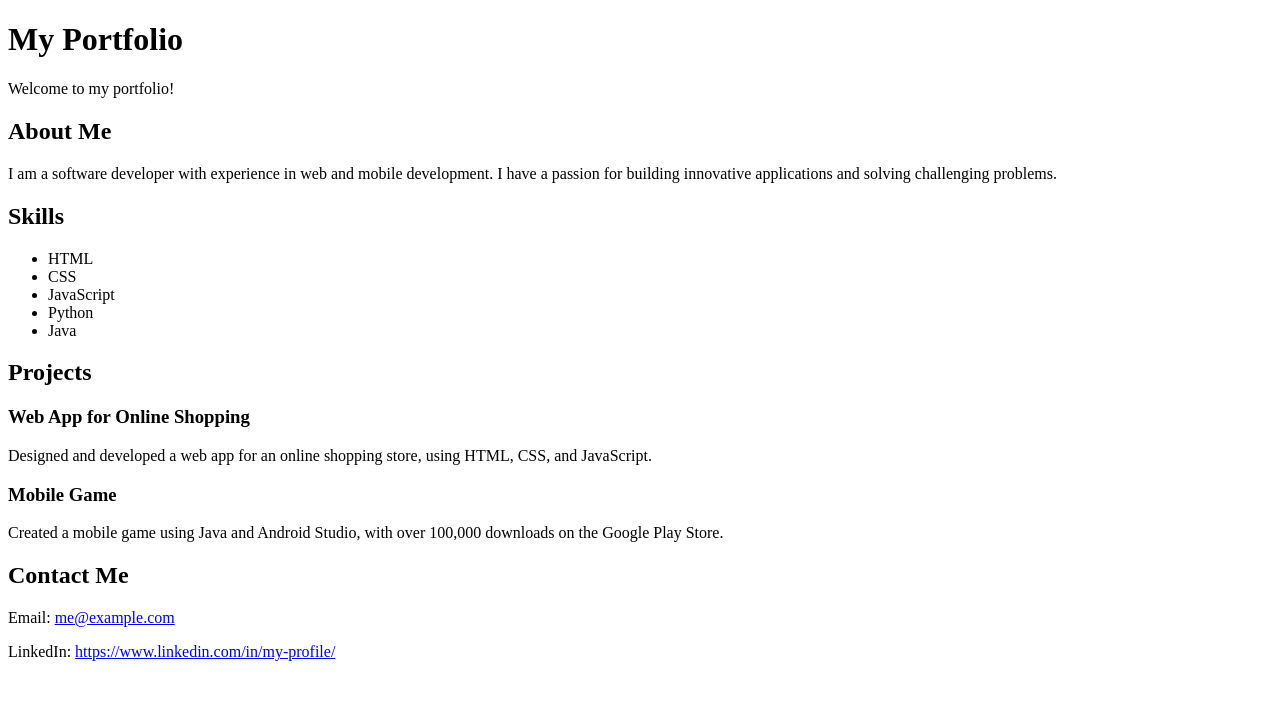
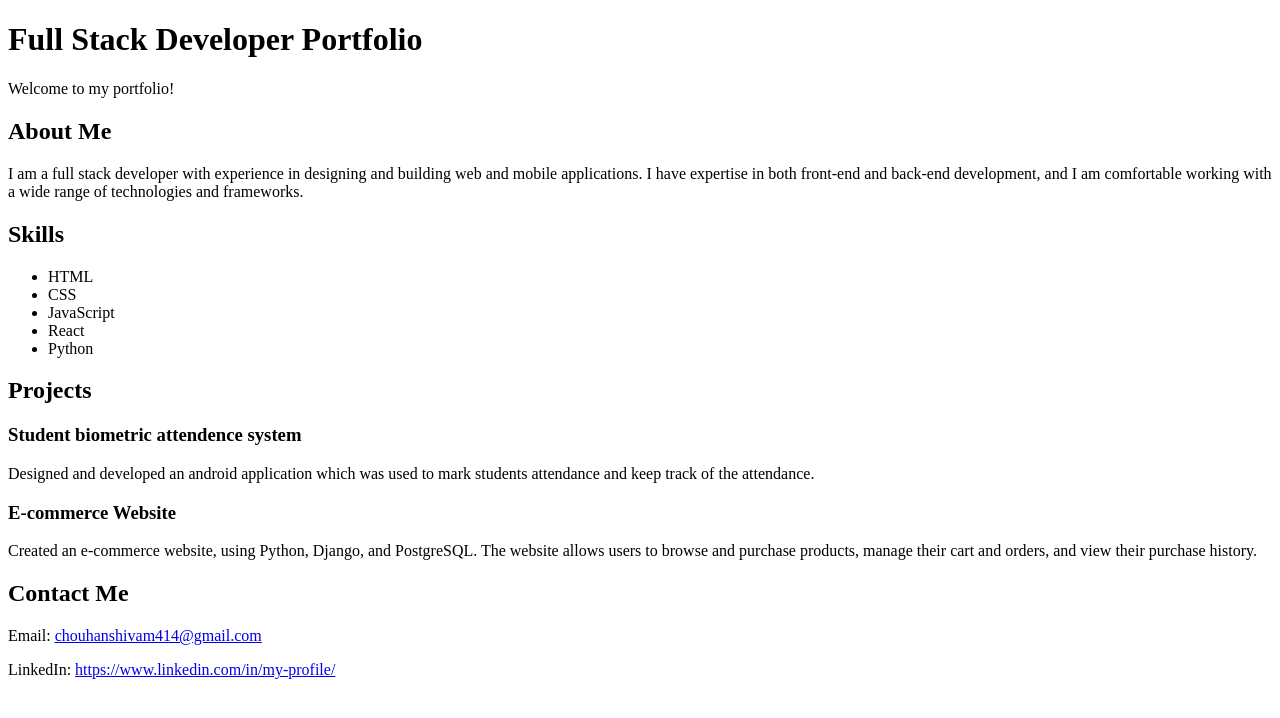
Before and after one commit to chouhanShivam/chouhanShivam.github.io, a plain HTML site: page index.html in a window 1280 px wide. Drawn offline with Linux system fonts and the light colour scheme.

Commit message:
Update index.html
some changes to view

```diff
--- a/index.html
+++ b/index.html
@@ -1,28 +1,28 @@
 <!DOCTYPE html>
 <html>
 <head>
-  <title>My Portfolio</title>
+  <title>Full Stack Developer Portfolio</title>
 </head>
 <body>
-  <h1>My Portfolio</h1>
+  <h1>Full Stack Developer Portfolio</h1>
   <p>Welcome to my portfolio!</p>
   <h2>About Me</h2>
-  <p>I am a software developer with experience in web and mobile development. I have a passion for building innovative applications and solving challenging problems.</p>
+  <p>I am a full stack developer with experience in designing and building web and mobile applications. I have expertise in both front-end and back-end development, and I am comfortable working with a wide range of technologies and frameworks.</p>
   <h2>Skills</h2>
   <ul>
     <li>HTML</li>
     <li>CSS</li>
     <li>JavaScript</li>
+    <li>React</li>
     <li>Python</li>
-    <li>Java</li>
   </ul>
   <h2>Projects</h2>
-  <h3>Web App for Online Shopping</h3>
-  <p>Designed and developed a web app for an online shopping store, using HTML, CSS, and JavaScript.</p>
-  <h3>Mobile Game</h3>
-  <p>Created a mobile game using Java and Android Studio, with over 100,000 downloads on the Google Play Store.</p>
+  <h3>Student biometric attendence system</h3>
+  <p>Designed and developed an android application which was used to mark students attendance and keep track of the attendance.</p>
+  <h3>E-commerce Website</h3>
+  <p>Created an e-commerce website, using Python, Django, and PostgreSQL. The website allows users to browse and purchase products, manage their cart and orders, and view their purchase history.</p>
   <h2>Contact Me</h2>
-  <p>Email: <a href="mailto:me@example.com">me@example.com</a></p>
+  <p>Email: <a href="mailto:chouhanshivam414@gmail.com">chouhanshivam414@gmail.com</a></p>
   <p>LinkedIn: <a href="https://www.linkedin.com/in/my-profile/">https://www.linkedin.com/in/my-profile/</a></p>
 </body>
 </html>
```
